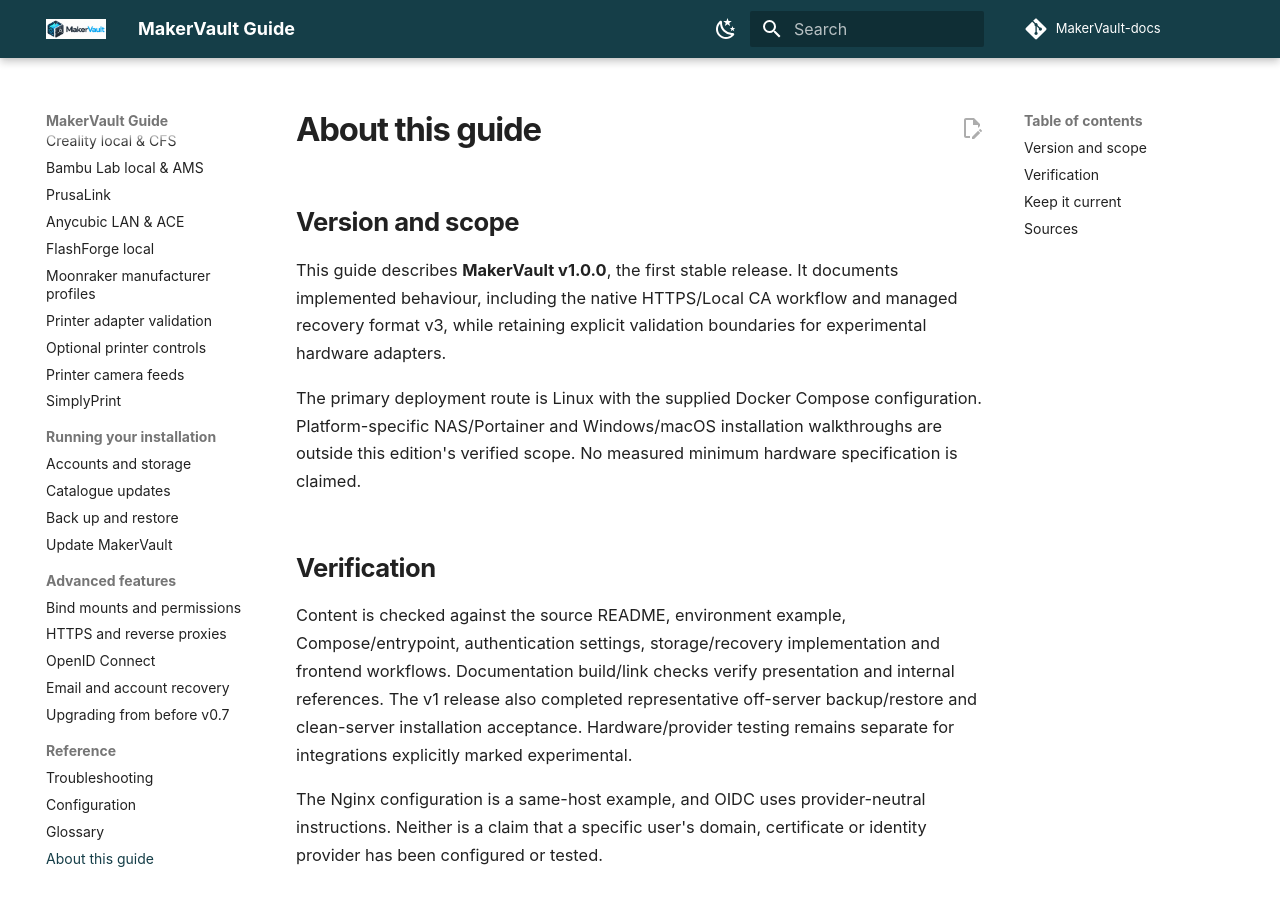
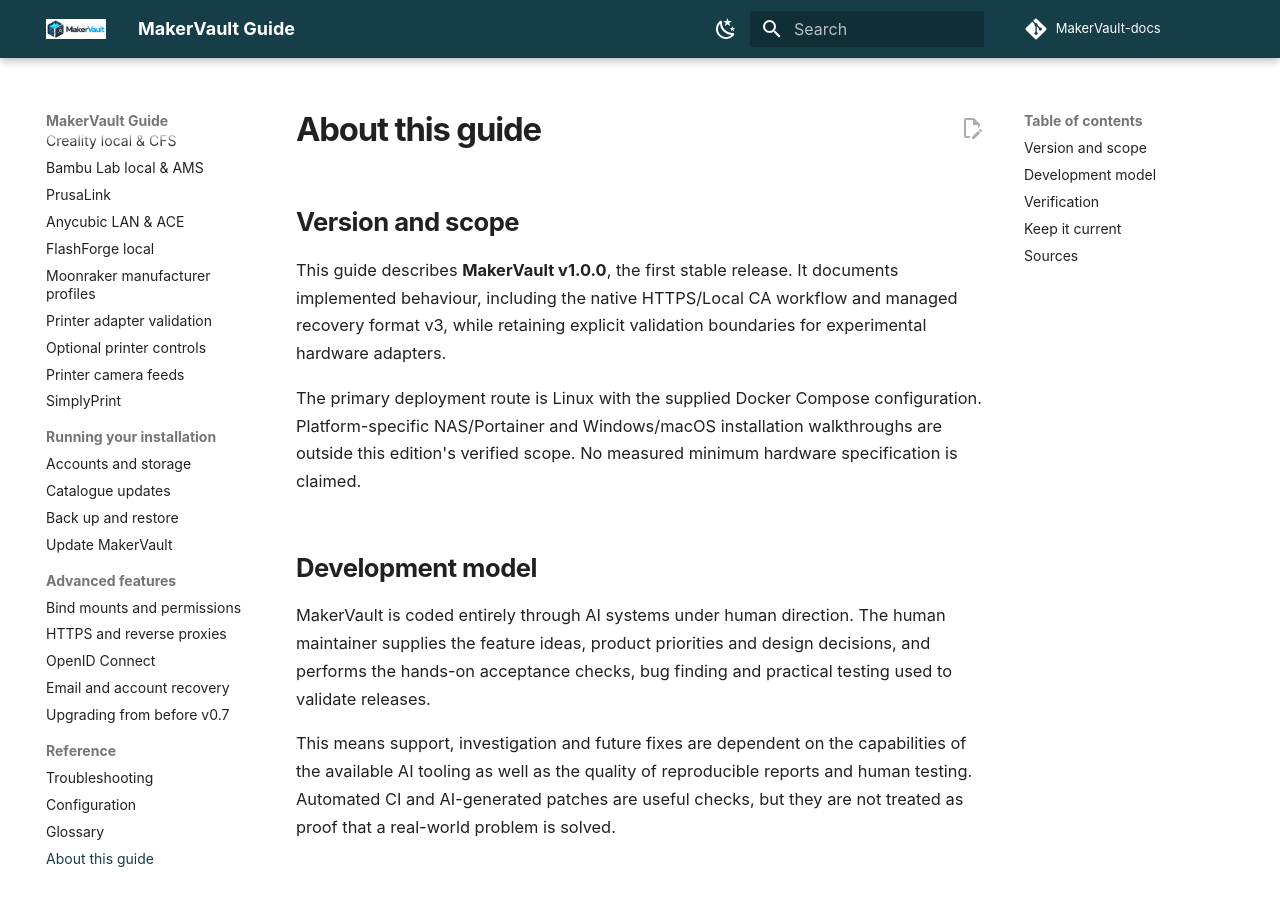
Before and after one commit to gavrd7/MakerVault-docs, an MkDocs documentation site: the page built from docs/guide/reference/about.md, in a window 1280 px wide and 900 px high. Built offline with MkDocs 1.6.1 and Material for MkDocs 9.7.7, drawn with Linux system fonts in a browser that asks for light colours; comment, search, counter and statistics services are not loaded.

Commit message:
Document AI-coded development model (#10)
* Document AI-coded development and human validation

* Add AI development transparency to guide

* Surface AI development model in guide introduction

```diff
--- a/docs/guide/reference/about.md
+++ b/docs/guide/reference/about.md
@@ -5,6 +5,12 @@
 This guide describes **MakerVault v1.0.0**, the first stable release. It documents implemented behaviour, including the native HTTPS/Local CA workflow and managed recovery format v3, while retaining explicit validation boundaries for experimental hardware adapters.
 
 The primary deployment route is Linux with the supplied Docker Compose configuration. Platform-specific NAS/Portainer and Windows/macOS installation walkthroughs are outside this edition's verified scope. No measured minimum hardware specification is claimed.
+
+## Development model
+
+MakerVault is coded entirely through AI systems under human direction. The human maintainer supplies the feature ideas, product priorities and design decisions, and performs the hands-on acceptance checks, bug finding and practical testing used to validate releases.
+
+This means support, investigation and future fixes are dependent on the capabilities of the available AI tooling as well as the quality of reproducible reports and human testing. Automated CI and AI-generated patches are useful checks, but they are not treated as proof that a real-world problem is solved.
 
 ## Verification
 
```
Also changed, not shown: README.md (+9 -0 lines), docs/guide/index.md (+4 -0 lines).
